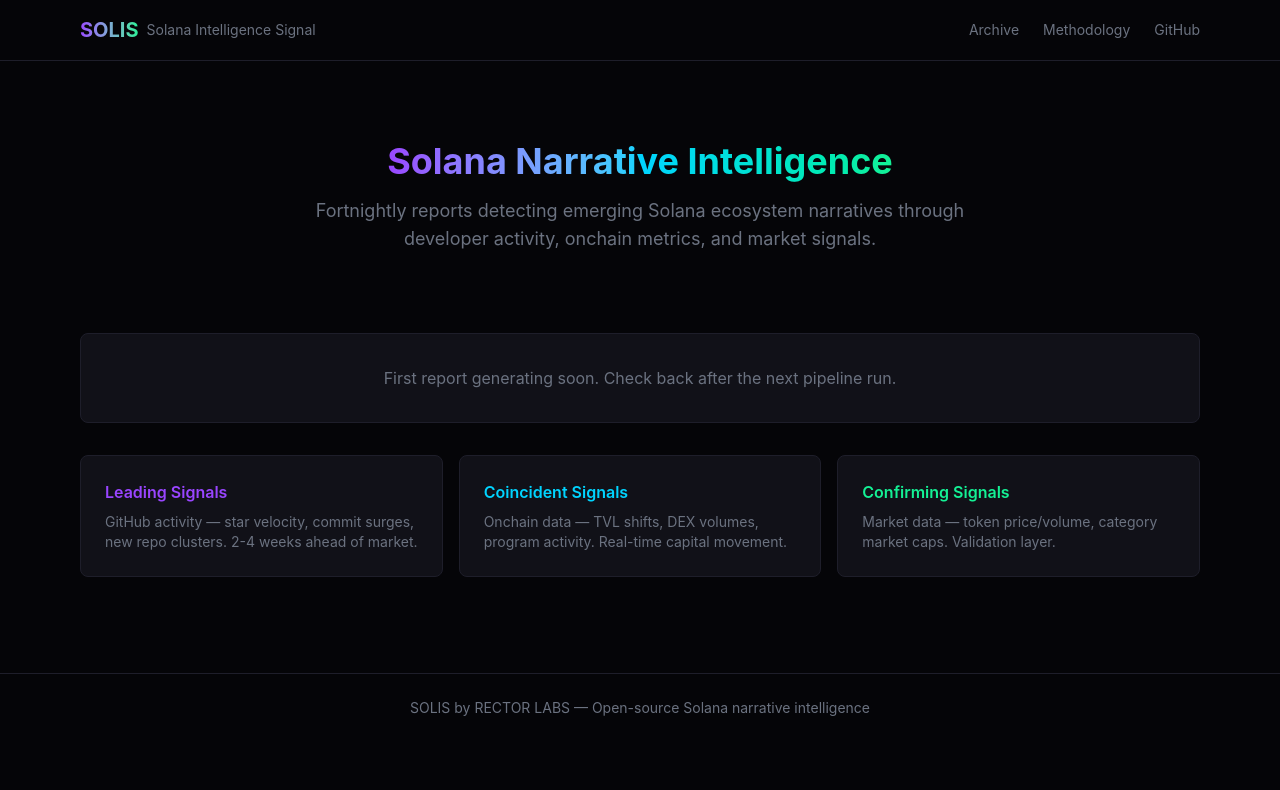
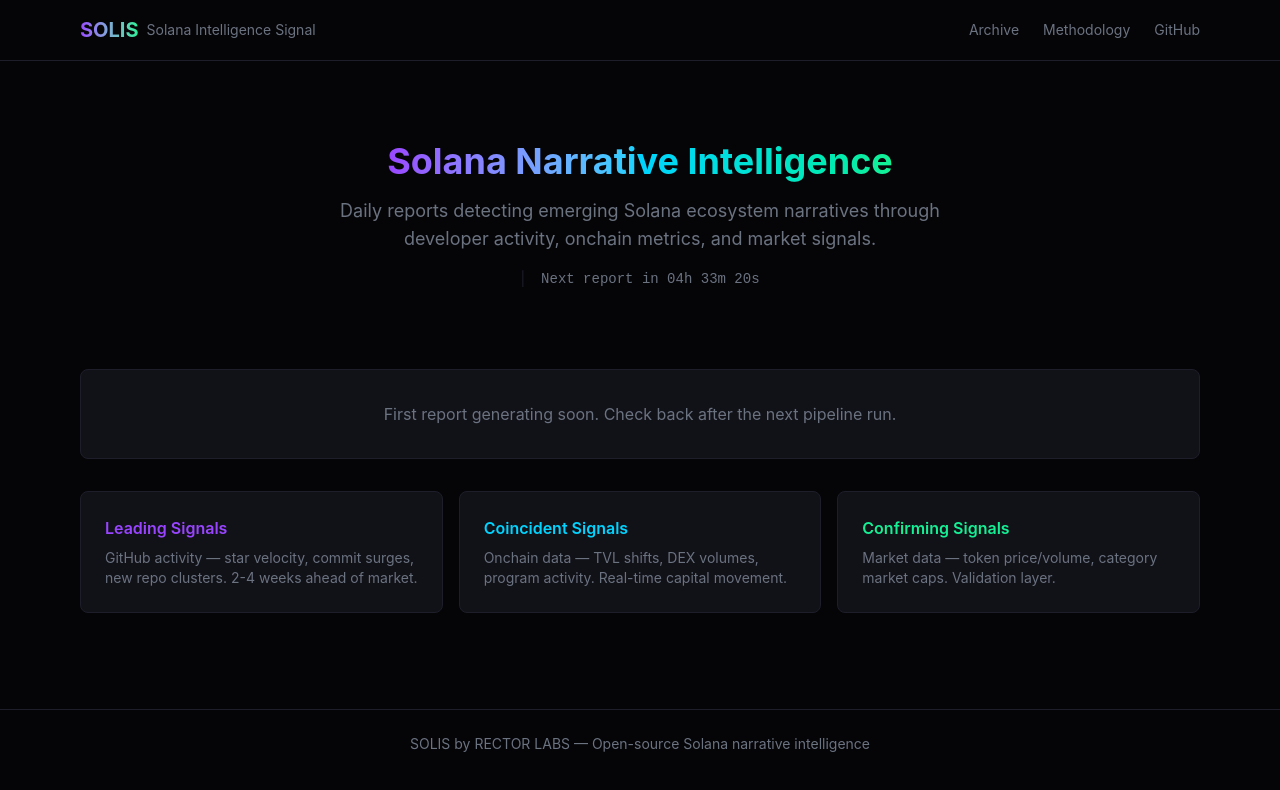
Before and after one commit to RECTOR-LABS/solis, a Next.js app in the folder packages/web/: page / in a window 1280 px wide. Shown: the top 790 px of the page. Built offline with nearby package versions, Linux system fonts and the light colour scheme.

Commit message:
feat(web): integrate temporal UX into all pages

```diff
--- a/packages/web/src/app/archive/page.tsx
+++ b/packages/web/src/app/archive/page.tsx
@@ -1,5 +1,6 @@
 import { getReportSummaries } from '@/lib/reports';
 import { StageBadge } from '@/components/stage-badge';
+import { ReportTimestamp } from '@/components/report-timestamp';
 
 export const dynamic = 'force-dynamic';
 
@@ -21,7 +22,10 @@ export default async function ArchivePage() {
               className="block border border-sol-border rounded-lg p-5 bg-sol-card hover:border-sol-purple/50 transition-colors"
             >
               <div className="flex items-center justify-between mb-3">
-                <h2 className="font-semibold text-white">{summary.date}</h2>
+                <div className="flex items-center gap-3">
+                  <h2 className="font-semibold text-white">{summary.date}</h2>
+                  <ReportTimestamp generatedAt={summary.generatedAt} />
+                </div>
                 <span className="text-sol-muted text-sm">
                   {new Date(summary.period.start).toLocaleDateString()} — {new Date(summary.period.end).toLocaleDateString()}
                 </span>
--- a/packages/web/src/app/layout.tsx
+++ b/packages/web/src/app/layout.tsx
@@ -3,7 +3,7 @@ import './globals.css';
 
 export const metadata: Metadata = {
   title: 'SOLIS — Solana Onchain & Landscape Intelligence Signal',
-  description: 'Fortnightly intelligence reports detecting emerging Solana ecosystem narratives through developer activity, onchain metrics, and market signals.',
+  description: 'Daily intelligence reports detecting emerging Solana ecosystem narratives through developer activity, onchain metrics, and market signals.',
 };
 
 export default function RootLayout({
--- a/packages/web/src/app/methodology/page.tsx
+++ b/packages/web/src/app/methodology/page.tsx
@@ -117,7 +117,7 @@ export default function MethodologyPage() {
           </li>
         </ul>
         <p className="text-sol-muted text-sm">
-          Total LLM cost per report: ~$2-5. Reports are generated fortnightly.
+          Total LLM cost per report: ~$2-5. Reports are generated daily.
         </p>
       </section>
 
--- a/packages/web/src/app/page.tsx
+++ b/packages/web/src/app/page.tsx
@@ -1,6 +1,8 @@
 import { getLatestReport } from '@/lib/reports';
 import { NarrativeCard } from '@/components/narrative-card';
 import { BuildIdeaCard } from '@/components/build-ideas';
+import { CountdownTimer } from '@/components/countdown-timer';
+import { ReportTimestamp } from '@/components/report-timestamp';
 
 export const dynamic = 'force-dynamic';
 
@@ -16,9 +18,14 @@ export default async function HomePage() {
           </span>
         </h1>
         <p className="text-sol-muted text-lg max-w-2xl mx-auto">
-          Fortnightly reports detecting emerging Solana ecosystem narratives
+          Daily reports detecting emerging Solana ecosystem narratives
           through developer activity, onchain metrics, and market signals.
         </p>
+        <div className="flex items-center justify-center gap-4 mt-4 text-sm">
+          {report && <ReportTimestamp generatedAt={report.generatedAt} />}
+          <span className="text-sol-border">|</span>
+          <CountdownTimer />
+        </div>
       </section>
 
       {!report ? (
@@ -31,7 +38,10 @@ export default async function HomePage() {
         <>
           <section className="border border-sol-border rounded-lg p-6 bg-sol-card">
             <div className="flex items-center justify-between mb-4">
-              <h2 className="text-xl font-semibold">Latest Report</h2>
+              <div className="flex items-center gap-3">
+                <h2 className="text-xl font-semibold">Latest Report</h2>
+                <ReportTimestamp generatedAt={report.generatedAt} />
+              </div>
               <span className="text-sol-muted text-sm">
                 {new Date(report.period.start).toLocaleDateString()} — {new Date(report.period.end).toLocaleDateString()}
               </span>
--- a/packages/web/src/app/report/[date]/page.tsx
+++ b/packages/web/src/app/report/[date]/page.tsx
@@ -2,6 +2,7 @@ import { notFound } from 'next/navigation';
 import { getReport, getReportDates } from '@/lib/reports';
 import { NarrativeCard } from '@/components/narrative-card';
 import { BuildIdeaCard } from '@/components/build-ideas';
+import { ReportTimestamp } from '@/components/report-timestamp';
 
 export const dynamic = 'force-dynamic';
 
@@ -24,6 +25,7 @@ export default async function ReportPage({ params }: { params: Promise<{ date: s
           <p className="text-sol-muted text-sm">
             {new Date(report.period.start).toLocaleDateString()} — {new Date(report.period.end).toLocaleDateString()}
           </p>
+          <ReportTimestamp generatedAt={report.generatedAt} />
         </div>
         <a href="/archive" className="text-sol-muted hover:text-white text-sm transition-colors">
           View all reports
```
